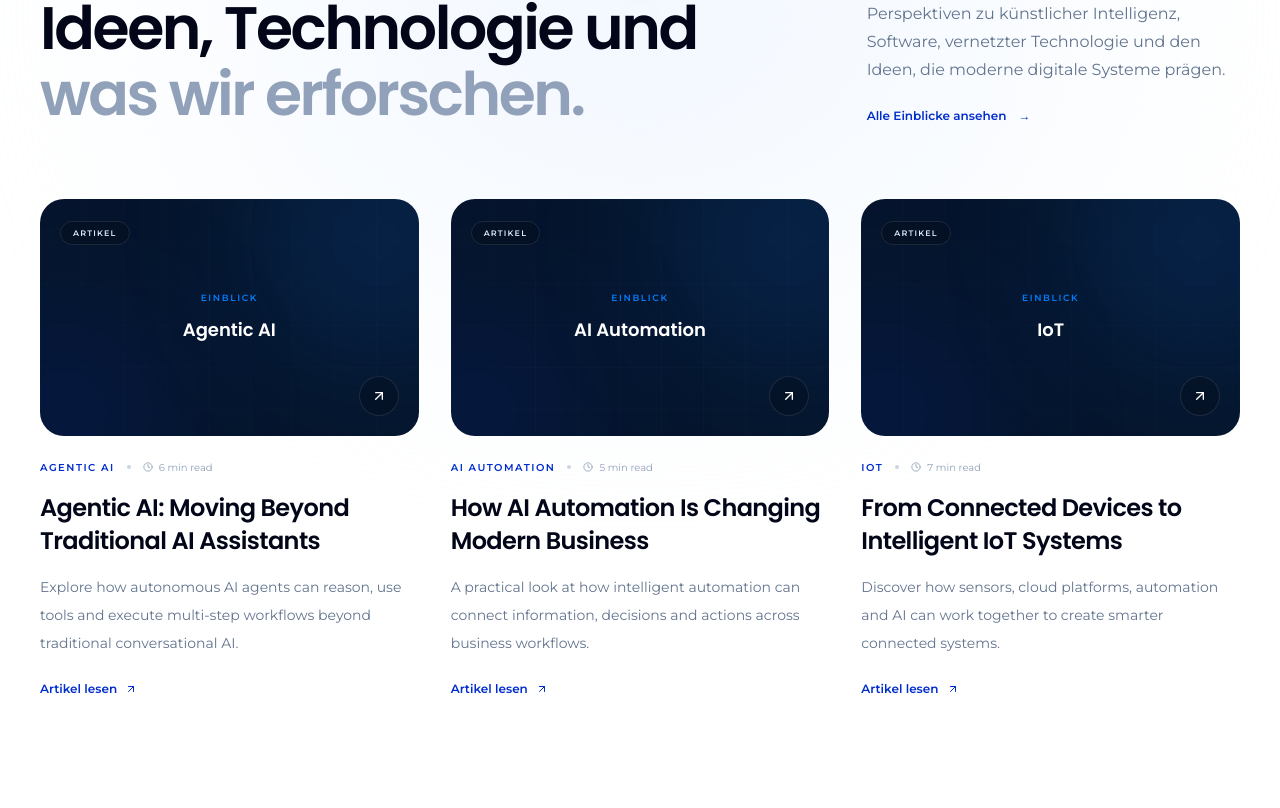
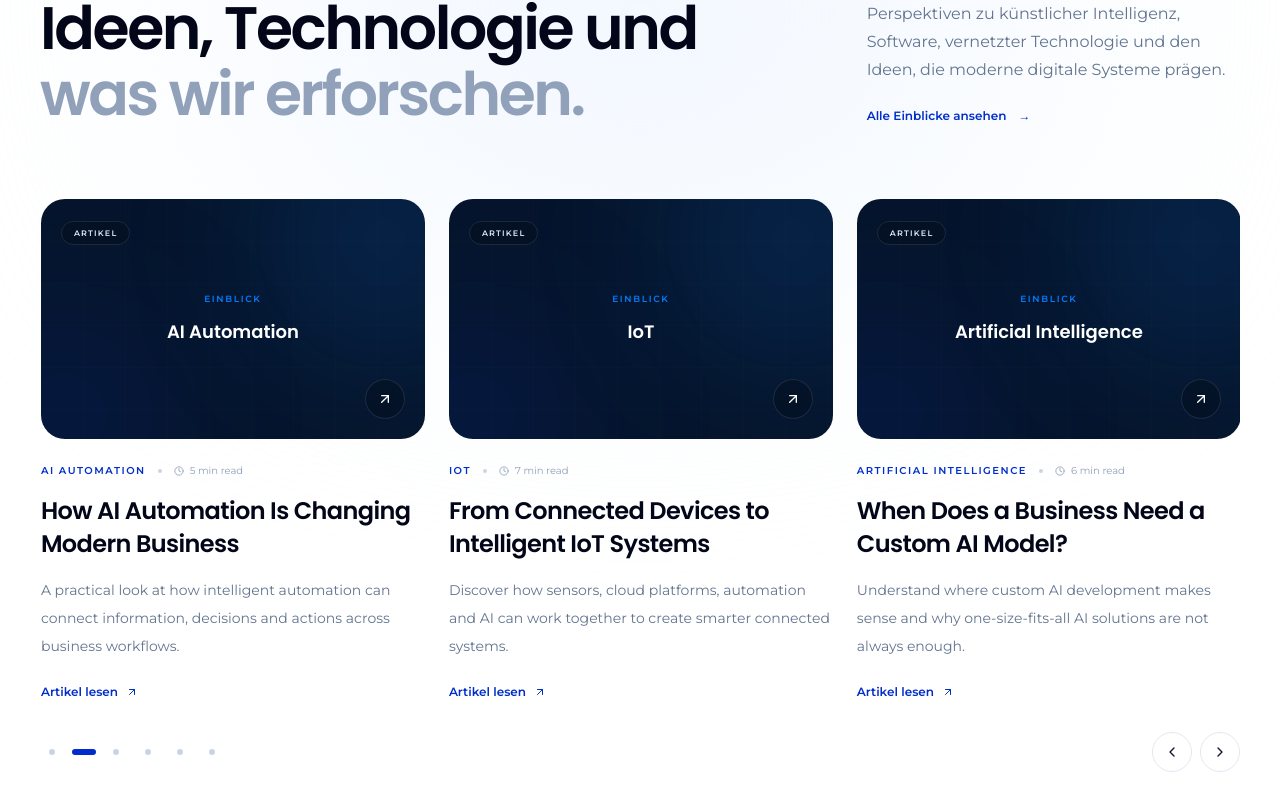
Before and after one commit to aravinthk1504/gendata-techv2, a Next.js app: page /de in a window 1280 px wide. Shown: the part 8612-9420 px from the top of the page. Built offline with nearby package versions, Linux system fonts and the light colour scheme.

Commit message:
Add autoplay carousel showcasing six latest blog posts on homepage

```diff
--- a/src/sections/home/Insights.jsx
+++ b/src/sections/home/Insights.jsx
@@ -1,41 +1,165 @@
-"use client"
+"use client";
 
+import { useCallback, useEffect, useRef, useState } from "react";
 import { motion } from "motion/react";
 import Link from "next/link";
+import { FiChevronLeft, FiChevronRight } from "react-icons/fi";
+
 import { homeText, localizedHref } from "../../lib/homeText";
-
-
-
 import BlogCard from "../../components/blog/BlogCard";
 import { blogPosts } from "../../data/blogData";
+
+// blogData.js is maintained newest-first; display the newest six entries.
+const latestPosts = blogPosts.slice(0, 6);
+const postCount = latestPosts.length;
+// Three identical sets allow native touch swipes to wrap without a visible jump.
+const carouselPosts = [...latestPosts, ...latestPosts, ...latestPosts];
 
 function Insights({ content, lang }) {
   const t = (key, variables) => homeText(content, key, variables);
   const localizedPath = (path) => localizedHref(lang, path);
 
-  // Home page shows only latest 3
-  const latestPosts = blogPosts.slice(0, 3);
+  const viewportRef = useRef(null);
+  const trackRef = useRef(null);
+  const slideIndexRef = useRef(postCount);
+  const scrollTimerRef = useRef(null);
+
+  const [activeSlide, setActiveSlide] = useState(0);
+  const [isHovered, setIsHovered] = useState(false);
+  const [hasFocus, setHasFocus] = useState(false);
+  const [isTouching, setIsTouching] = useState(false);
+  const [pageVisible, setPageVisible] = useState(true);
+  const [reduceMotion, setReduceMotion] = useState(false);
+
+  const labels = lang === "de"
+    ? {
+        previous: "Vorheriger Beitrag",
+        next: "Nächster Beitrag",
+        goTo: "Zum Beitrag",
+        region: "Aktuelle Blogbeiträge",
+      }
+    : {
+        previous: "Previous article",
+        next: "Next article",
+        goTo: "Go to article",
+        region: "Latest blog insights",
+      };
+
+  // Offsets come from the actual rendered cards, so one slide is correct
+  // for all three responsive layouts (1 mobile, 2 tablet, 3 desktop).
+  const scrollToSlide = useCallback((index, animated = true) => {
+    const viewport = viewportRef.current;
+    const track = trackRef.current;
+    const slide = track?.children[index];
+    if (!viewport || !slide) return;
+
+    viewport.scrollTo({
+      left: slide.offsetLeft,
+      behavior: animated && !reduceMotion ? "smooth" : "instant",
+    });
+  }, [reduceMotion]);
+
+  const settleScroll = useCallback(() => {
+    const viewport = viewportRef.current;
+    const slides = trackRef.current?.children;
+    if (!viewport || !slides?.length || postCount < 1) return;
+
+    let nearest = postCount;
+    let distance = Infinity;
+    for (let i = 0; i < slides.length; i += 1) {
+      const difference = Math.abs(slides[i].offsetLeft - viewport.scrollLeft);
+      if (difference < distance) {
+        distance = difference;
+        nearest = i;
+      }
+    }
+
+    // When we reach the edge copies, move to the matching middle-set card
+    // without an animation. The visible blog item stays exactly the same.
+    let centered = nearest;
+    if (nearest < postCount) centered += postCount;
+    if (nearest >= postCount * 2) centered -= postCount;
+
+    slideIndexRef.current = centered;
+    setActiveSlide(centered % postCount);
+    if (centered !== nearest) scrollToSlide(centered, false);
+  }, [scrollToSlide]);
+
+  const handleScroll = useCallback(() => {
+    if (scrollTimerRef.current) clearTimeout(scrollTimerRef.current);
+    scrollTimerRef.current = setTimeout(settleScroll, 150);
+  }, [settleScroll]);
+
+  const move = useCallback((step) => {
+    if (postCount <= 1) return;
+    const nextIndex = Math.min(
+      postCount * 3 - 1,
+      Math.max(0, slideIndexRef.current + step),
+    );
+    slideIndexRef.current = nextIndex;
+    setActiveSlide(nextIndex % postCount);
+    scrollToSlide(nextIndex);
+  }, [scrollToSlide]);
+
+  const goTo = useCallback((index) => {
+    slideIndexRef.current = postCount + index;
+    setActiveSlide(index);
+    scrollToSlide(postCount + index);
+  }, [scrollToSlide]);
+
+  useEffect(() => {
+    const motionPreference = window.matchMedia("(prefers-reduced-motion: reduce)");
+    const updateMotionPreference = () => setReduceMotion(motionPreference.matches);
+    const updateVisibility = () => setPageVisible(!document.hidden);
+
+    updateMotionPreference();
+    updateVisibility();
+    motionPreference.addEventListener("change", updateMotionPreference);
+    document.addEventListener("visibilitychange", updateVisibility);
+
+    return () => {
+      motionPreference.removeEventListener("change", updateMotionPreference);
+      document.removeEventListener("visibilitychange", updateVisibility);
+    };
+  }, []);
+
+  useEffect(() => {
+    // Align the middle copy on mount and keep the selected item aligned
+    // when the number of visible cards changes at a breakpoint.
+    const resize = () => scrollToSlide(slideIndexRef.current, false);
+    resize();
+    window.addEventListener("resize", resize);
+    const observer = typeof ResizeObserver !== "undefined"
+      ? new ResizeObserver(resize)
+      : null;
+    if (viewportRef.current) observer?.observe(viewportRef.current);
+
+    return () => {
+      observer?.disconnect();
+      window.removeEventListener("resize", resize);
+      if (scrollTimerRef.current) clearTimeout(scrollTimerRef.current);
+    };
+  }, [scrollToSlide]);
+
+  // Pause automatically when reading, swiping, focusing controls, tabbing
+  // away or when the visitor has requested reduced motion.
+  const isPaused = isHovered || hasFocus || isTouching || !pageVisible || reduceMotion;
+  useEffect(() => {
+    if (isPaused || postCount <= 1) return;
+    const interval = setInterval(() => move(1), 5000);
+    return () => clearInterval(interval);
+  }, [isPaused, move, activeSlide]);
 
   return (
     <section className="relative overflow-hidden bg-white px-6 py-28 lg:px-10 lg:py-36">
       <div className="pointer-events-none absolute left-1/2 top-0 h-100 w-200 -translate-x-1/2 rounded-full bg-blue-50 blur-[150px]" />
 
       <div className="relative mx-auto max-w-350">
-        {/* =========================================
-            HEADER
-        ========================================= */}
-
         <div className="grid gap-10 lg:grid-cols-12 lg:items-end">
           <div className="lg:col-span-8">
             <motion.p
-              initial={{
-                opacity: 1,
-                y: 15,
-              }}
-              whileInView={{
-                opacity: 1,
-                y: 0,
-              }}
+              initial={{ opacity: 1, y: 15 }}
+              whileInView={{ opacity: 1, y: 0 }}
               viewport={{ once: true }}
               className="font-body text-[12px] font-semibold uppercase tracking-[0.28em] text-brand-primary"
             >
@@ -43,18 +167,10 @@ function Insights({ content, lang }) {
             </motion.p>
 
             <motion.h2
-              initial={{
-                opacity: 1,
-                y: 30,
-              }}
-              whileInView={{
-                opacity: 1,
-                y: 0,
-              }}
+              initial={{ opacity: 1, y: 30 }}
+              whileInView={{ opacity: 1, y: 0 }}
               viewport={{ once: true }}
-              transition={{
-                delay: 0.08,
-              }}
+              transition={{ delay: 0.08 }}
               className="mt-5 max-w-4xl font-heading text-4xl font-semibold leading-[1.1] tracking-[-0.04em] text-slate-950 sm:text-5xl lg:text-6xl"
             >
               {t("insights.titleLine1")}
@@ -66,14 +182,8 @@ function Insights({ content, lang }) {
 
           <div className="lg:col-span-4 lg:justify-self-end">
             <motion.p
-              initial={{
-                opacity: 1,
-                y: 20,
-              }}
-              whileInView={{
-                opacity: 1,
-                y: 0,
-              }}
+              initial={{ opacity: 1, y: 20 }}
+              whileInView={{ opacity: 1, y: 0 }}
               viewport={{ once: true }}
               className="max-w-md font-body text-sm leading-7 text-slate-500 lg:text-base"
             >
@@ -92,14 +202,84 @@ function Insights({ content, lang }) {
           </div>
         </div>
 
-        {/* =========================================
-            POSTS
-        ========================================= */}
+        <div
+          className="mt-14 sm:mt-16 lg:mt-18"
+          onMouseEnter={() => setIsHovered(true)}
+          onMouseLeave={() => setIsHovered(false)}
+          onFocusCapture={() => setHasFocus(true)}
+          onBlurCapture={(event) => {
+            if (!event.currentTarget.contains(event.relatedTarget)) {
+              setHasFocus(false);
+            }
+          }}
+          onTouchStart={() => setIsTouching(true)}
+          onTouchEnd={() => setIsTouching(false)}
+          onTouchCancel={() => setIsTouching(false)}
+        >
+          <div
+            ref={viewportRef}
+            role="region"
+            aria-roledescription="carousel"
+            aria-label={labels.region}
+            onScroll={handleScroll}
+            className="overflow-x-auto overscroll-x-contain snap-x snap-mandatory [scrollbar-width:none] [&::-webkit-scrollbar]:hidden"
+          >
+            <div ref={trackRef} className="relative flex items-stretch gap-6">
+              {carouselPosts.map((post, index) => (
+                <div
+                  key={String(Math.floor(index / postCount)) + "-" + post.id}
+                  role="group"
+                  aria-roledescription="slide"
+                  aria-label={String((index % postCount) + 1) + " / " + String(postCount)}
+                  className="min-w-0 shrink-0 basis-full snap-start md:basis-[calc((100%-1.5rem)/2)] xl:basis-[calc((100%-3rem)/3)]"
+                >
+                  <BlogCard post={post} index={index % postCount} lang={lang} />
+                </div>
+              ))}
+            </div>
+          </div>
 
-        <div className="mt-18 grid gap-8 md:grid-cols-2 xl:grid-cols-3">
-          {latestPosts.map((post, index) => (
-            <BlogCard key={post.id} post={post} index={index} lang={lang} />
-          ))}
+          <div className="mt-8 flex items-center justify-between gap-4">
+            <div className="flex flex-wrap items-center gap-2" aria-label={labels.region}>
+              {latestPosts.map((post, index) => (
+                <button
+                  key={post.id}
+                  type="button"
+                  onClick={() => goTo(index)}
+                  aria-label={labels.goTo + " " + String(index + 1)}
+                  aria-current={activeSlide === index ? "true" : undefined}
+                  className="group flex h-9 w-6 items-center justify-center"
+                >
+                  <span
+                    className={"block h-1.5 rounded-full transition-all duration-300 " + (
+                      activeSlide === index
+                        ? "w-6 bg-brand-primary"
+                        : "w-1.5 bg-slate-300 group-hover:bg-brand-accent"
+                    )}
+                  />
+                </button>
+              ))}
+            </div>
+
+            <div className="flex shrink-0 items-center gap-2">
+              <button
+                type="button"
+                onClick={() => move(-1)}
+                aria-label={labels.previous}
+                className="flex h-10 w-10 items-center justify-center rounded-full border border-slate-200 bg-white text-slate-900 transition hover:border-brand-accent hover:text-brand-primary focus-visible:outline-2 focus-visible:outline-offset-2 focus-visible:outline-brand-accent"
+              >
+                <FiChevronLeft aria-hidden="true" />
+              </button>
+              <button
+                type="button"
+                onClick={() => move(1)}
+                aria-label={labels.next}
+                className="flex h-10 w-10 items-center justify-center rounded-full border border-slate-200 bg-white text-slate-900 transition hover:border-brand-accent hover:text-brand-primary focus-visible:outline-2 focus-visible:outline-offset-2 focus-visible:outline-brand-accent"
+              >
+                <FiChevronRight aria-hidden="true" />
+              </button>
+            </div>
+          </div>
         </div>
       </div>
     </section>
```
